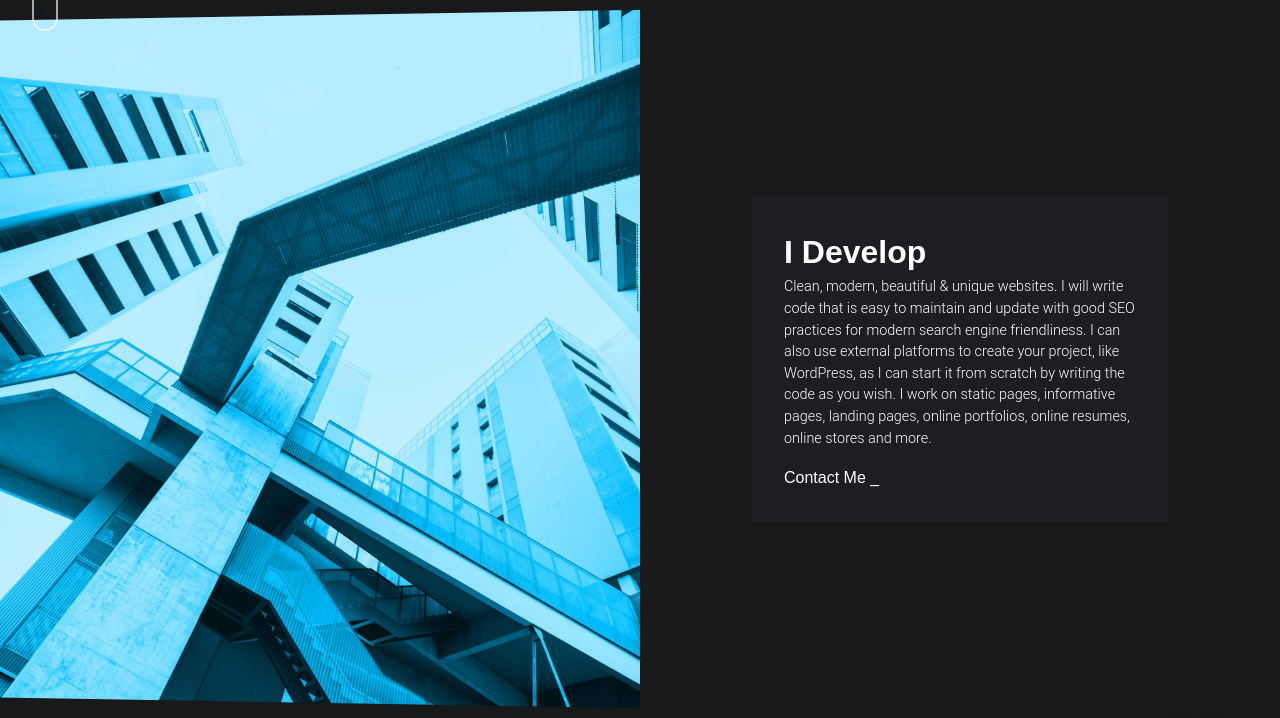
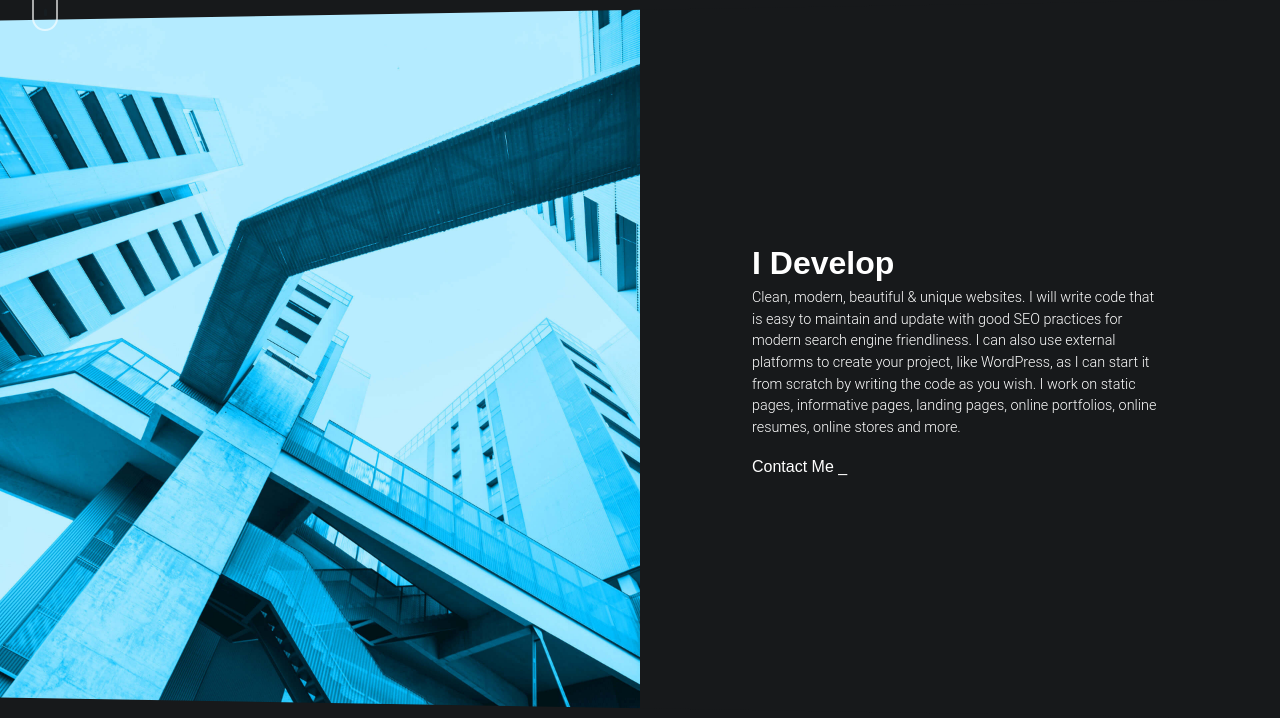
Before and after one commit to Emmanuel787/emmwebzport, a PHP site: page / in a window 1280 px wide. Shown: the part 721-1439 px from the top of the page. Run offline with PHP 8.4, Linux system fonts and the light colour scheme; some libraries are stand-ins or nearby versions; some web fonts are replaced.

Commit message:
add updates

```diff
--- a/sass/pages/home-html/_home-modules.scss
+++ b/sass/pages/home-html/_home-modules.scss
@@ -198,18 +198,21 @@
 }
 
 //who-we-are
-.wrb-ct-box{
-  background: #1c1e21;
-  padding: 2em;
-}
+// .wrb-ct-box{
+//   background: #1c1e21;
+//   padding: 2em;
+// }
 
 .wwas-left-box{
   @include span(1/2, $cycle: 2);
-  // position: relative;
-  // left: 0;
+  position: relative;
+  left: 0;
   min-height: 45em;
   background: url(/resources/img/11.jpg) no-repeat center center;
   background-size: cover;
+  @include responsive(phone){
+    @include col(4/4); margin-right: 0;
+  }
 }
 
 .wwas-right-box{
@@ -228,7 +231,7 @@
   @include responsive(phone){
     @include stack();
     padding: 4em;
-    min-height: 20em;
+    min-height: 26em;
     padding: 3.7em 1em 1em 1em;
   }
   .inner-wrb-anim-box{
--- a/views/home.html
+++ b/views/home.html
@@ -240,10 +240,10 @@
 
       <!-- who-we-are:start -->
       <section class="who-we-are-section">
-        <div class="wwas-left-box rellax" data-rellax-speed="-1" data-rellax-percentage="0.5"></div>
+        <div class="wwas-left-box" data-rellax-speed="-1" data-rellax-percentage="0.5"></div>
         <div class="wwas-right-box">
           <div class="inner-wrb-anim-box"></div>
-          <div class="wrb-ct-box rellax">
+          <div class="wrb-ct-box">
             <p class="hide">
               <span class="wrb-title">I Develop</span>
             </p>
```
Also changed, not shown: dist/css/app.min.css.
